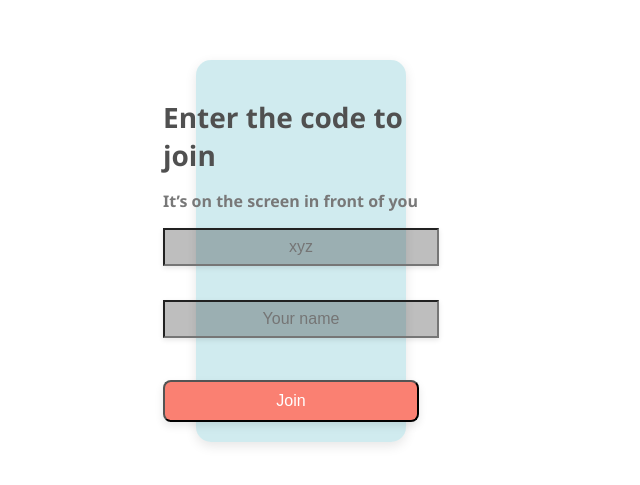
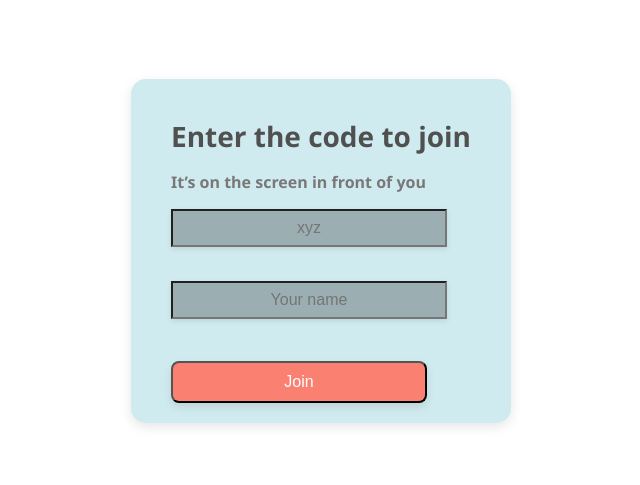
Before and after one commit to darshanDW/quiz-app, a React (Vite) app in the folder frontend/: page /user in a window 1280 px wide. Shown: the part 149-634 px from the top of the page, without its empty margins (339-979 px from the left). Built offline with nearby package versions, Linux system fonts and the light colour scheme.

Commit message:
css added

```diff
--- a/frontend/src/component/Quiz.css
+++ b/frontend/src/component/Quiz.css
@@ -6,6 +6,7 @@
     background-color: #40adbb3e;
     border-radius: 10px;
     box-shadow: 0 4px 12px rgba(0, 0, 0, 0.1);
+    width: 100%;
 }
 
 /* Styling for question data */
@@ -71,7 +72,7 @@
 .submit-button {
     background-color: salmon;
     color: white;
-    width: 50%;
+    width: 100%;
     padding: 12px;
     margin-top: 20px left 30%;
     border: none;
--- a/frontend/src/component/Result.css
+++ b/frontend/src/component/Result.css
@@ -7,7 +7,6 @@
     padding: 40px;
     width: 100%;
     max-width: 500px;
-    text-align: center;
     box-shadow: 0 8px 16px rgba(0, 0, 0, 0.2);
 }
 
--- a/frontend/src/component/User.css
+++ b/frontend/src/component/User.css
@@ -9,7 +9,7 @@
     /* Center container vertically and horizontally */
     padding: 20px;
     /* Internal padding */
-    width: 50%;
+    width: 100%;
     /* Container width */
     border-radius: 15px;
     /* Rounded corners */
```
